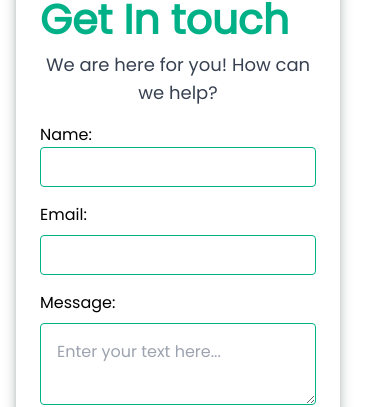
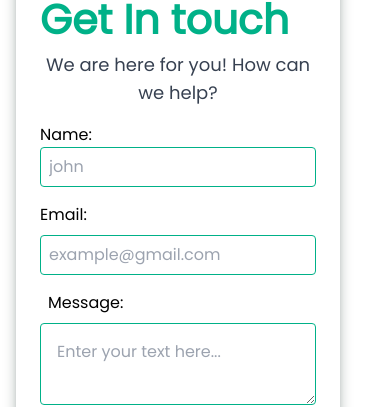
Before and after one commit to hummflytech/HummflyTechWebsite, a Next.js app: page / in a window 390 px wide. Shown: the part 8931-9338 px from the top of the page. Built offline with nearby package versions, Linux system fonts and the light colour scheme.

Commit message:
email send functionality updated

```diff
--- a/components/ContactUs/contactus.tsx
+++ b/components/ContactUs/contactus.tsx
@@ -1,9 +1,50 @@
 "use client";
 import Image from "next/image";
+import { useState } from "react";
+import emailjs from "@emailjs/browser";
 
 export default function Page() {
-  const handleInputChange = (): void => {
-    console.log("clicked");
+  const [formData, setFormData] = useState({
+    name: "",
+    email: "",
+    message: "",
+  });
+
+  const handleInputChange = (
+    e: React.ChangeEvent<HTMLInputElement | HTMLTextAreaElement>,
+  ) => {
+    const { name, value } = e.target;
+    setFormData((prevData) => ({
+      ...prevData,
+      [name]: value,
+    }));
+  };
+
+  const handleSubmit = (e: React.FormEvent) => {
+    e.preventDefault();
+    console.log("Form submitted:", formData);
+    const YOUR_SERVICE_ID = "service_heks16s";
+    const YOUR_TEMPLATE_ID = "template_trq93t4";
+    const YOUR_PUBLIC_KEY = "9ltGQOMzE78qnrrhZ";
+
+    emailjs
+      .send(YOUR_SERVICE_ID, YOUR_TEMPLATE_ID, formData, {
+        publicKey: YOUR_PUBLIC_KEY,
+      })
+      .then(
+        () => {
+          console.log("SUCCESS!");
+          alert("Email sent successfully!");
+        },
+
+        (error) => {
+          console.log("FAILED...", error.text);
+          alert("Failed to send email Check your internet!");
+        },
+      );
+
+    // Reset the form
+    // setFormData({ name: '', email: '', message: '' });
   };
 
   return (
@@ -18,16 +59,18 @@ export default function Page() {
         <h2 className="text-lg text-gray-700">
           We are here for you! How can we help?
         </h2>
-        <form className="mb-2 mt-4">
+        <form onSubmit={handleSubmit} className="mb-2 mt-4">
           <div className="mt-2">
             <label htmlFor="Name" className="block text-left">
               Name:
             </label>
             <input
-              className="focus:outline-[#00B188] border-[#00B188] focus:shadow-outline border border-black-300 rounded w-full lg:w-[310px] h-10"
+              className="focus:outline-[#00B188] border-[#00B188] focus:shadow-outline border pl-2 border-black-300 rounded w-full lg:w-[310px] h-10"
               type="text"
               id="Name"
-              placeholder=""
+              name="name"
+              placeholder="john"
+              value={formData.name}
               onChange={handleInputChange}
             />
           </div>
@@ -37,24 +80,29 @@ export default function Page() {
               Email:
             </label>
             <input
-              className="focus:outline-[#00B188] border-[#00B188] focus:shadow-outline border border-black-300 rounded w-full lg:w-[310px] h-10 mt-2"
+              className="focus:outline-[#00B188] border-[#00B188] focus:shadow-outline border pl-2 border-black-300 rounded w-full lg:w-[310px] h-10 mt-2"
               type="email"
               id="Email"
-              placeholder=""
+              name="email"
+              placeholder="example@gmail.com"
               onChange={handleInputChange}
+              value={formData.email}
               required
             />
           </div>
 
           <div className="mt-4">
-            <label htmlFor="Message" className="block text-left">
+            <label htmlFor="Message" className="block text-left pl-2">
               Message:
             </label>
             <textarea
               id="Message"
               className="w-full p-4 border resize-y focus:outline-[#00B188] border-[#00B188] rounded mt-2"
               rows={2}
+              name="message"
               placeholder="Enter your text here..."
+              value={formData.message}
+              onChange={handleInputChange}
             />
           </div>
 
--- a/components/Home/footer.tsx
+++ b/components/Home/footer.tsx
@@ -20,7 +20,7 @@ const Footer = () => {
               <input
                 type="email"
                 placeholder="Email address"
-                className="flex-grow px-4 py-2 rounded-l-[10px] border border-gray-400 focus:outline-none"
+                className="flex-grow px-4 py-2 rounded-l-[10px] border border-gray-400 focus:outline-none text-stone-950"
               />
               <button className="bg-teal-600 text-white px-4 py-2 rounded-r-[10px] hover:bg-teal-600">
                 Subscribe
--- a/package.json
+++ b/package.json
@@ -13,6 +13,7 @@
     "test": "echo \"Running tests...\" && exit 0"
   },
   "dependencies": {
+    "@emailjs/browser": "^4.4.1",
     "@fontsource/poppins": "^5.1.0",
     "@radix-ui/react-navigation-menu": "^1.2.1",
     "@radix-ui/react-separator": "^1.1.0",
@@ -25,9 +26,7 @@
     "prop-types": "^15.8.1",
     "react": "^18.2.0",
     "react-dom": "^18.2.0",
-
     "react-icons": "^5.4.0",
-
     "react-slick": "^0.30.2",
     "slick-carousel": "^1.8.1",
     "tailwind-merge": "^2.5.5",
```
Also changed, not shown: 1 other file (tests, documents, lock files or other folders).
